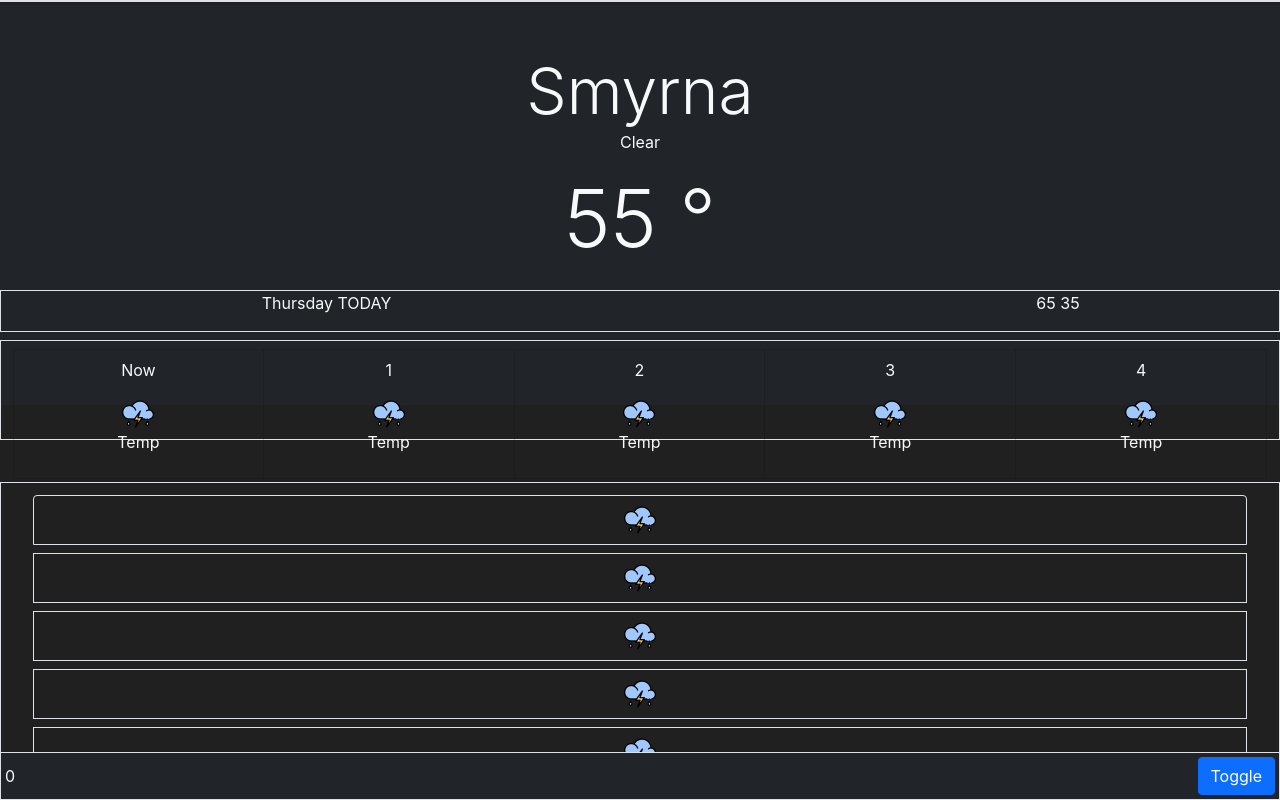
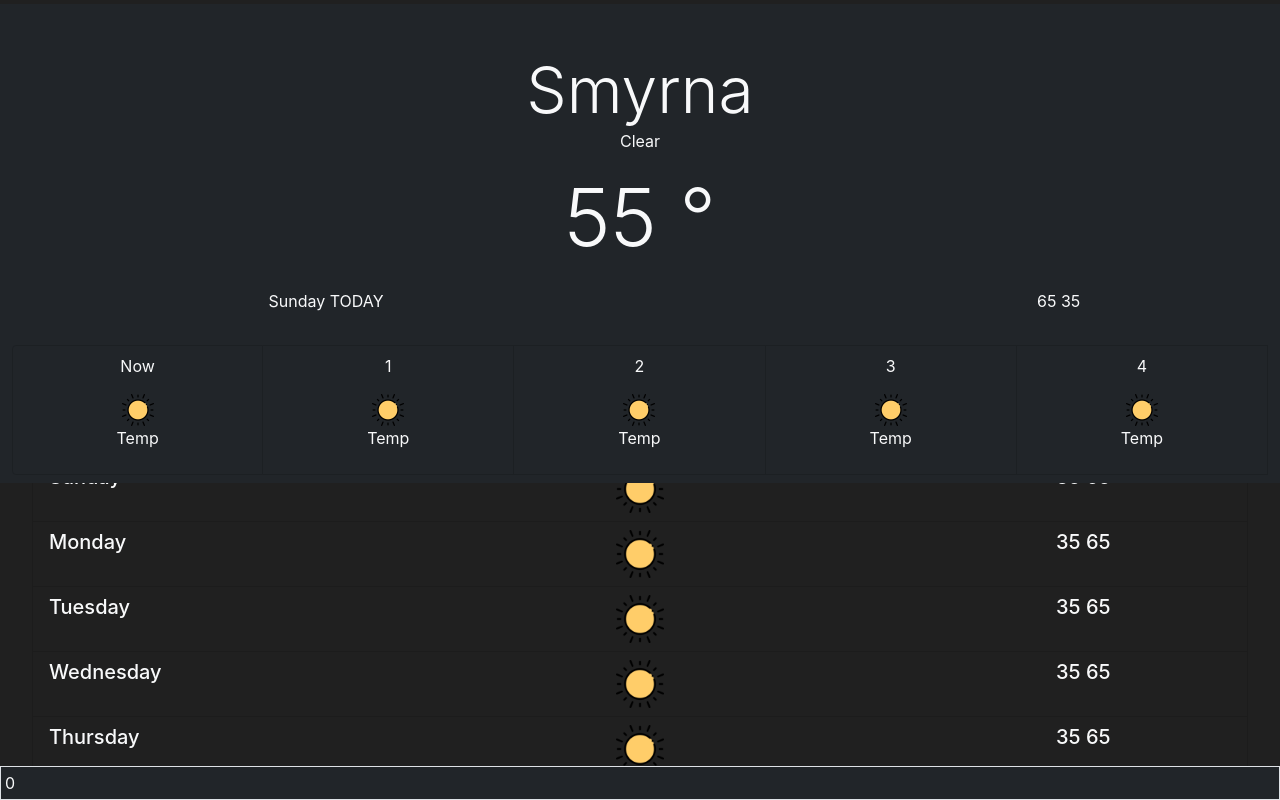
Before and after one commit to profhall/react-weather-app, a React (Create React App) app: page / in a window 1280 px wide. Built offline with nearby package versions, Linux system fonts and the light colour scheme.

Commit message:
added days of week

```diff
--- a/package.json
+++ b/package.json
@@ -37,5 +37,8 @@
       "last 1 firefox version",
       "last 1 safari version"
     ]
+  },
+  "devDependencies": {
+    "gh-pages": "^3.2.3"
   }
 }
--- a/src/comps/LocationPage/LocationPage.js
+++ b/src/comps/LocationPage/LocationPage.js
@@ -1,14 +1,25 @@
 import React, { useState, useEffect,useRef } from 'react';
 import { Container, Row, Collapse,Col, Button, Navbar, ListGroup } from 'react-bootstrap';
-import TestIcon from  "../../images/thunderstorm.png"
+import TestIcon from  "../../images/sun.png"
 
+const daysOfWeek ={
+    1:"Sunday",
+    2:"Monday",
+    3:"Tuesday",
+    4:"Wednesday",
+    5:"Thursday",
+    6:"Friday",
+    7:"Saturday"
+}
+
+const today = daysOfWeek[1];
 
 const LocationPage = () => {
     const [backGround, setBackground] = useState("#202020")
     const [temp, setTemp] = useState(55)
     const [condition, setCondition] = useState("Clear")
     const [location, setLoc] = useState("Smyrna")
-    const [DayOfWeek, setDay] = useState("Thursday")
+    const [DayOfWeek, setDay] = useState(today)
     const [sun, setSun] = useState({"rise":"7:30","set":"7:00"})
     const [highsNlows, setHighsNLows] = useState({"high":65,"low":35})
     const [rain, setRain] = useState(88)
@@ -22,8 +33,8 @@ const LocationPage = () => {
 
     useEffect(() => {
         console.log("Y changed", currentY)
-        if (currentY > 60 ){
-            console.log("collapse")
+        if (currentY > 75 ){
+            console.log("collapse", window.innerWidth)
             setOpen(false )
 
         }
@@ -61,11 +72,12 @@ const LocationPage = () => {
 
     const tenDayForecast = (hours) =>{
         let forecast = []
-        for(let i=0;i<hours;i++){
+        for(let i=1;i<=hours;i++){
             forecast.push(
-                <ListGroup.Item className="bg-transparent  border text-light text-center my-1" style={{}}>
-
-                    <img style={{"height":"2em"}} src={TestIcon}/>
+                <ListGroup.Item className="justify-content-between d-flex flex-row bg-transparent  text-light " style={{}}>
+                    <h5 className="w-25  text-start">{daysOfWeek[i>7 ? i-7 : i]} </h5>
+                    <img className="" style={{"height":"3em"}} src={TestIcon}/>
+                    <h5 className="w-25 ">{highsNlows.low}      {highsNlows.high}</h5>
                 </ListGroup.Item>
             )
         }
@@ -73,36 +85,28 @@ const LocationPage = () => {
     }
 
     return (
-        <Container onScroll={onScroll} className="h-100 text-light" fluid style={{
+        <Container onScroll={onScroll} className="h-100 text-light " fluid style={{
             "backgroundColor":`${backGround}`,
-            'overflowY':'auto',
-            position:"fixed"
+            'overflowY':'auto'
 
         }}>
             <Navbar  className="justify-content-between h-10 border bg-dark p-1" fixed="bottom" >
+                {currentY}
 
-                {currentY}
-                <Button
-                    onClick={() => setOpen(!open)}
-                    aria-controls="example-collapse-text"
-                    aria-expanded={open}
-                >
-                Toggle
-            </Button>
 
             </Navbar>
-            <Row className="justify-content-center border " >
-                <Col className="text-center bg-dark  m-1  "   sm={12} style={{zIndex:10,"height":currentY<50?'50%':"auto", "position": "fixed"}} >
+            <Row className="justify-content-center  " >
+                <Col className="text-center bg-dark  m-1   "   sm={12} style={{zIndex:10, "position": "fixed"}} >
                     <Row  className="justify-content-center "  >
                             <p className="mt-5 " >
                                 <span className="display-3 " > {location}</span> <br/>
                             <span className="" style={{}}>{condition}</span>
                             </p>
 
-                            <p className="display-1" style={{"display":currentY<70?'':"none"}} >{temp} &deg; </p>
+                            <p className="display-1" style={{"display":currentY<90?'':"none"}} >{temp} &deg; </p>
 
                         <Collapse in={open} dimension="height">
-                                <Row id="example-collapse-text"  className="bg-transparent border m-2 justify-content-between"  style={{"height":'10%'}}>
+                                <Row id="example-collapse-text"  className="bg-transparent m-2 justify-content-between"  style={{"height":'10%'}}>
                                     <Col className=" bg-transparent"  xs={6}>
                                         <p className="text-justify">{
                                         DayOfWeek}  <span className='text-uppercase'>Today</span>
@@ -115,7 +119,7 @@ const LocationPage = () => {
                         </Collapse>
 
                     </Row>
-                    <Row className="justify-content-center border  h-25" >
+                    <Row className="justify-content-center   h-25" >
                         <Col className="bg-transparent  " >
                             <ListGroup horizontal className="" style={{"overflowX":'auto'}}>
                                 {HourlyForecast(10)}
@@ -125,7 +129,7 @@ const LocationPage = () => {
                 </Col>
             </Row>
 
-            <Row className="justify-content-center border " style={{ "marginTop": "60vh", "overflowY":'auto'}}>
+            <Row className="justify-content-center py-3" style={{ "marginTop": "27em", "overflowY":'auto'}}>
 
                 <Row className="justify-content-center  " >
                     <Col className="bg-transparent  m-2 text-center" sm >
```
Also changed, not shown: 1 other file (tests, documents, lock files or other folders).
